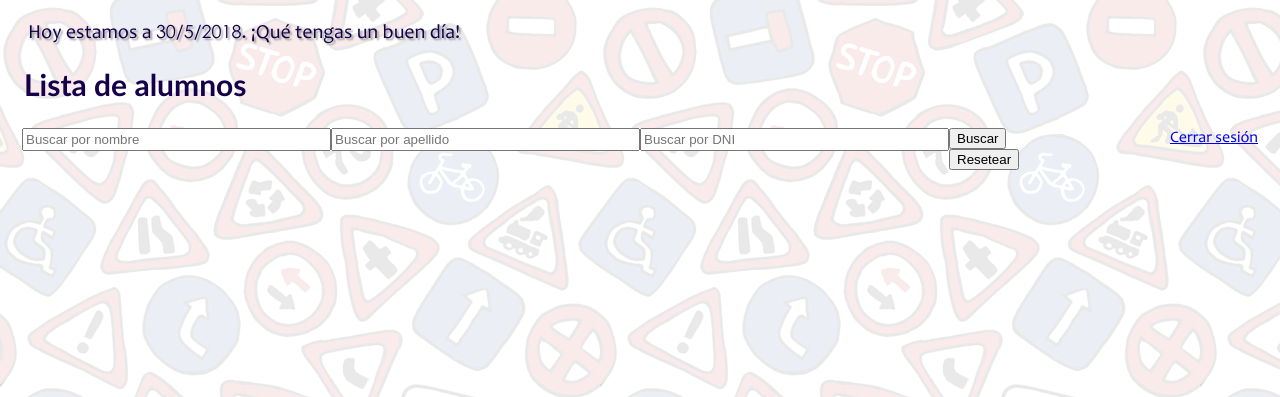
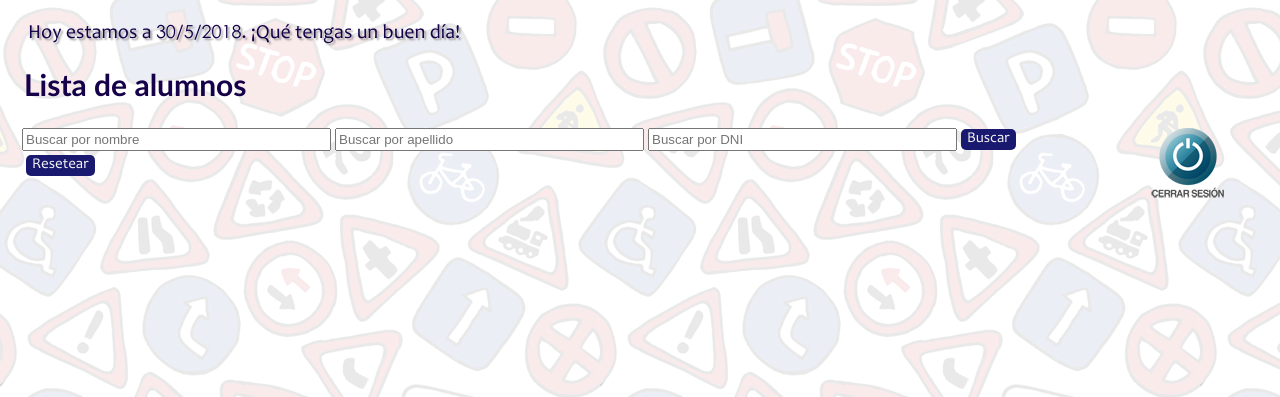
Before and after one commit to Gonza116/tecnovial, a PHP site: page /XE/lista_alumnos.php in a window 1280 px wide. Shown: the part 30-427 px from the top of the page. Run offline with PHP 8.4, Linux system fonts and the light colour scheme; the visitor is signed in with stand-in values (Sample User, id 1); data that the repository does not hold is empty; some libraries are stand-ins or nearby versions.

Commit message:
Más cosas de css

```diff
--- a/css/lista_alumnos.css
+++ b/css/lista_alumnos.css
@@ -48,6 +48,7 @@ html {
 #cerrarsesion {
     float: right;
     top: 0px;
+    margin-right: 30px;
 }
 
 #filtar {
@@ -64,17 +65,19 @@ html {
 
 #buscarapellido {
     padding: 2px;
+    margin-left: 4px;
 }
 
 #buscardni {
     padding: 2px;
+    margin-left: 4px;
 }
 
 #ver_mas {
     float: left;
     text-align: center;
-    padding-top: 25px;
-    padding-bottom: 24px;
+    padding-top: 20px;
+    padding-bottom: 14px;
     background-color: bisque;
     border-top-left-radius: 10px;
     border-bottom-left-radius: 10px;
@@ -115,3 +118,16 @@ body {
     color: #16004a;
     font-size: 30px;
 }
+
+#bot {
+	background-color: midnightblue;
+	font-size: 15px;
+	color: whitesmoke;
+	border-radius: 5px;
+	font-family: "Candara";
+	border: none;
+	display: inline-block;
+    margin-bottom: 4px;
+    margin-left: 4px;
+    padding-bottom: 2px;
+}
--- a/lista_alumnos.php
+++ b/lista_alumnos.php
@@ -77,27 +77,28 @@
         <input class="col-3" id="buscarnombre" name="buscarnombre" type="text" placeholder="Buscar por nombre">
         <input class="col-3" id="buscarapellido" name="buscarapellido" type="text" placeholder="Buscar por apellido">
         <input class="col-3" id="buscardni" name="buscardni" type="text" placeholder="Buscar por DNI" pattern="^[0-9]{8}[A-Z]">
-        <input type="submit" value="Buscar">
-        <a id="cerrarsesion" href='utiles/cerrarsesion.php'>Cerrar sesión</a>
+        <input id="bot" type="submit" value="Buscar">
+        <a id="cerrarsesion" href='utiles/cerrarsesion.php'><img src="images/csesion_sesion.png"></a>
     </form>
     <form method="get" action="lista_alumnos.php">
-        <input type="submit" value="Resetear">
+        <input id="bot" type="submit" value="Resetear">
     </form>
     <br>
     <?php if(!$searchingAlum){ ?>
-    <div id="enlaces"><span id='form'>
+    <div id="enlaces">
 			<!-- Código para poner los enlaces a las páginas -->
-            <?php
+        <?php
                 $n_paginas = ceil($total_size / $page_size);
                 $i_paginas = 1;
                 for($i_paginas = 1; $i_paginas <= $n_paginas; $i_paginas++){
-            ?>
-        <a href = "lista_alumnos.php?page_num=<?php echo $i_paginas?>&page_size=<?php echo $page_size?>"><?php echo $i_paginas?></a></span>
+        ?>
+        <a id='form' href = "lista_alumnos.php?page_num=<?php echo $i_paginas?>&page_size=<?php echo $page_size?>"><?php echo $i_paginas?></a>
+
 		</div>
 		  <?php } ?>
 		<form method="get" action="lista_alumnos.php">
 			<!-- Formulario que contiene el número y cambio de tamaño de página -->
-            Mostrando <input type="number" name="page_size" min="1" max="<?php echo $total_size?>" value="<?php echo $mostrando?>"> entradas de <span id='form'><?php echo $total_size?></span><input type="number" name="page_num" value="<?php echo $page_num?>" hidden>. <input type=submit value="Cambiar"><br>
+            Mostrando <input type="number" name="page_size" min="1" max="<?php echo $total_size?>" value="<?php echo $mostrando?>"> entradas de <span id='form'><?php echo $total_size?></span><input type="number" name="page_num" value="<?php echo $page_num?>" hidden>. <input id="bot" type=submit value="Cambiar"><br>
             <a href = "anadir/anadir_alumno.php"><img src="images/anadir_alumno.png" title="Añadir alumno"></a>
 		</form>
     <br>
@@ -114,7 +115,7 @@
     <?php foreach($alumnos as $alumno){ ?>
     <form class="col-1" id="ver_mas" action="ficha_alumno.php">
                 <input type="text" name="id_alumno" id="id_alumno" value="<?php echo $alumno['NUM_ALUM']?>" hidden>
-                <input type="submit" value="Ver más">
+        <input type="image" src="images/ver_mas.png" sralt="Submit" title="Ver más"/>
           </form>
     <div class="col-11" id="alum" > <?php echo $alumno['APELLIDOS'] ?>, <?php echo $alumno['NOMBRE'] ?>
         <br><strong>DNI: </strong> <span id='form'><?php echo $alumno['DNI'] ?></span>
```
Also changed, not shown: images/csesion_sesion.png (added).
